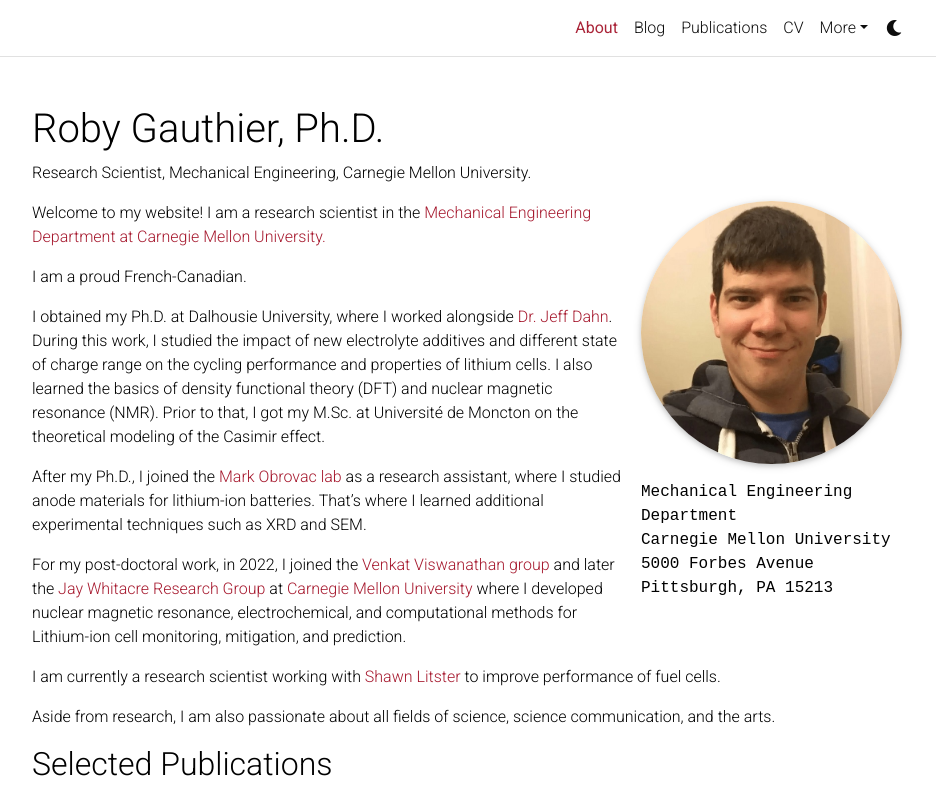
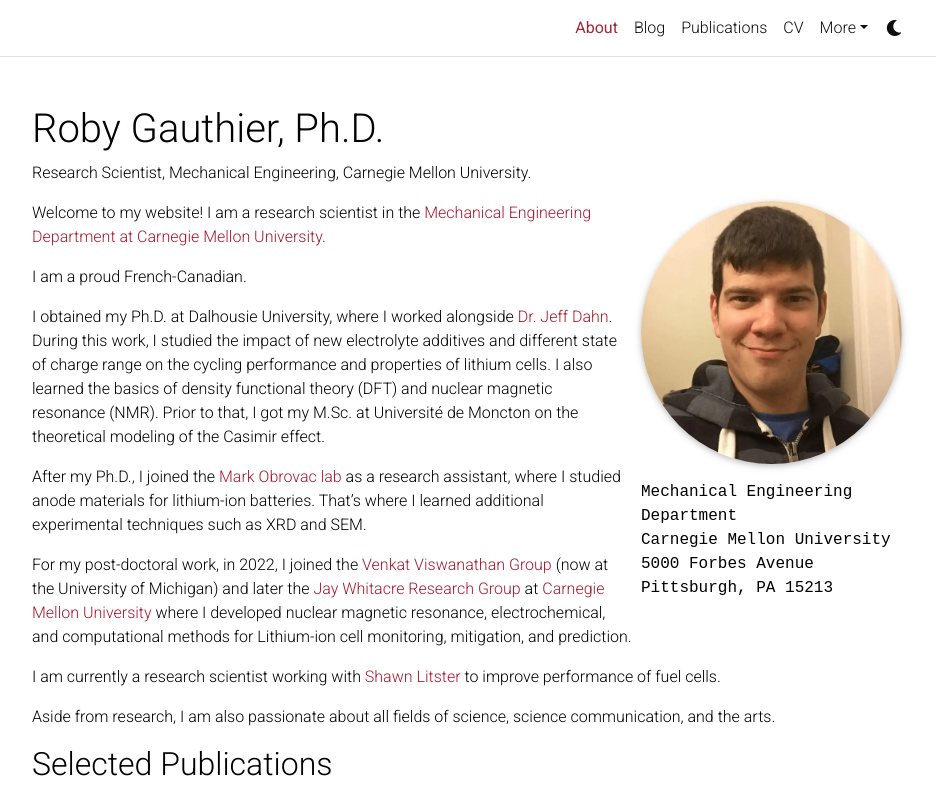
Before and after one commit to robygauthier/robygauthier.github.io, a Jekyll site: the page built from _pages/about.md, in a window 1280 px wide and 1041 px high, cut to the strip 0-811 px from the top of the window. Shown: the whole strip, without its empty margins (173-1109 px from the left). Built offline with Jekyll 4.4.1, drawn with Linux system fonts in a browser that asks for light colours; comment, search, counter and statistics services are not loaded; a style sheet for code colours, icons or effects is not loaded.

Commit message:
updated about

```diff
--- a/_pages/about.md
+++ b/_pages/about.md
@@ -27,7 +27,7 @@
 
 After my Ph.D., I joined the [Mark Obrovac lab](https://www.dal.ca/sites/obrovac.html) as a research assistant, where I studied anode materials for lithium-ion batteries. That's where I learned additional experimental techniques such as XRD and SEM.
 
-For my post-doctoral work, in 2022, I joined the [Venkat Viswanathan group](https://www.cmu.edu/me/venkatgroup/) and later the [Jay Whitacre Research Group](https://www.andrew.cmu.edu/user/whitacre/index.html) at [Carnegie Mellon University](https://www.meche.engineering.cmu.edu) where I developed nuclear magnetic resonance, electrochemical, and computational methods for Lithium-ion cell monitoring, mitigation, and prediction.
+For my post-doctoral work, in 2022, I joined the [Venkat Viswanathan Group](https://eeg.engin.umich.edu) (now at the University of Michigan) and later the [Jay Whitacre Research Group](https://www.andrew.cmu.edu/user/whitacre/index.html) at [Carnegie Mellon University](https://www.meche.engineering.cmu.edu) where I developed nuclear magnetic resonance, electrochemical, and computational methods for Lithium-ion cell monitoring, mitigation, and prediction.
 
 I am currently a research scientist working with [Shawn Litster](https://www.cmu.edu/me/tpes/) to improve performance of fuel cells.
 
```
